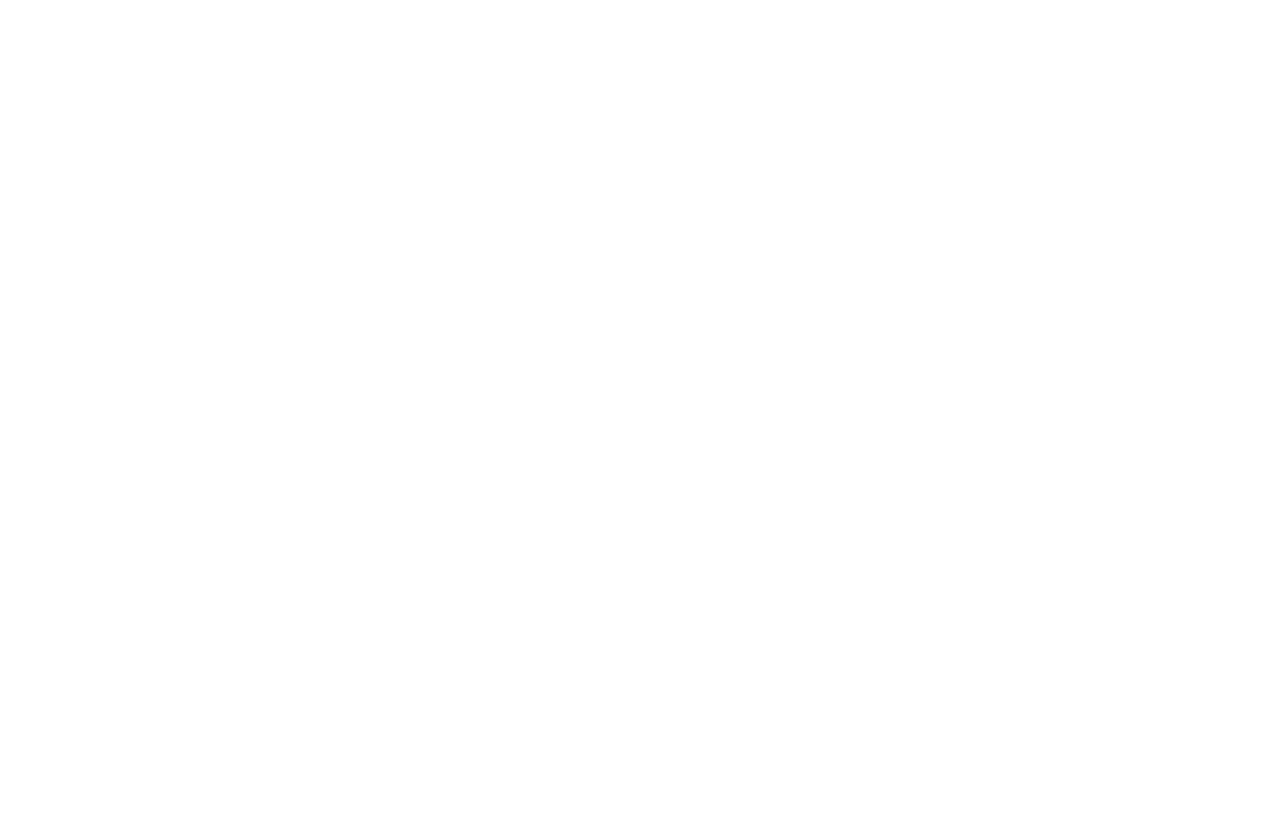
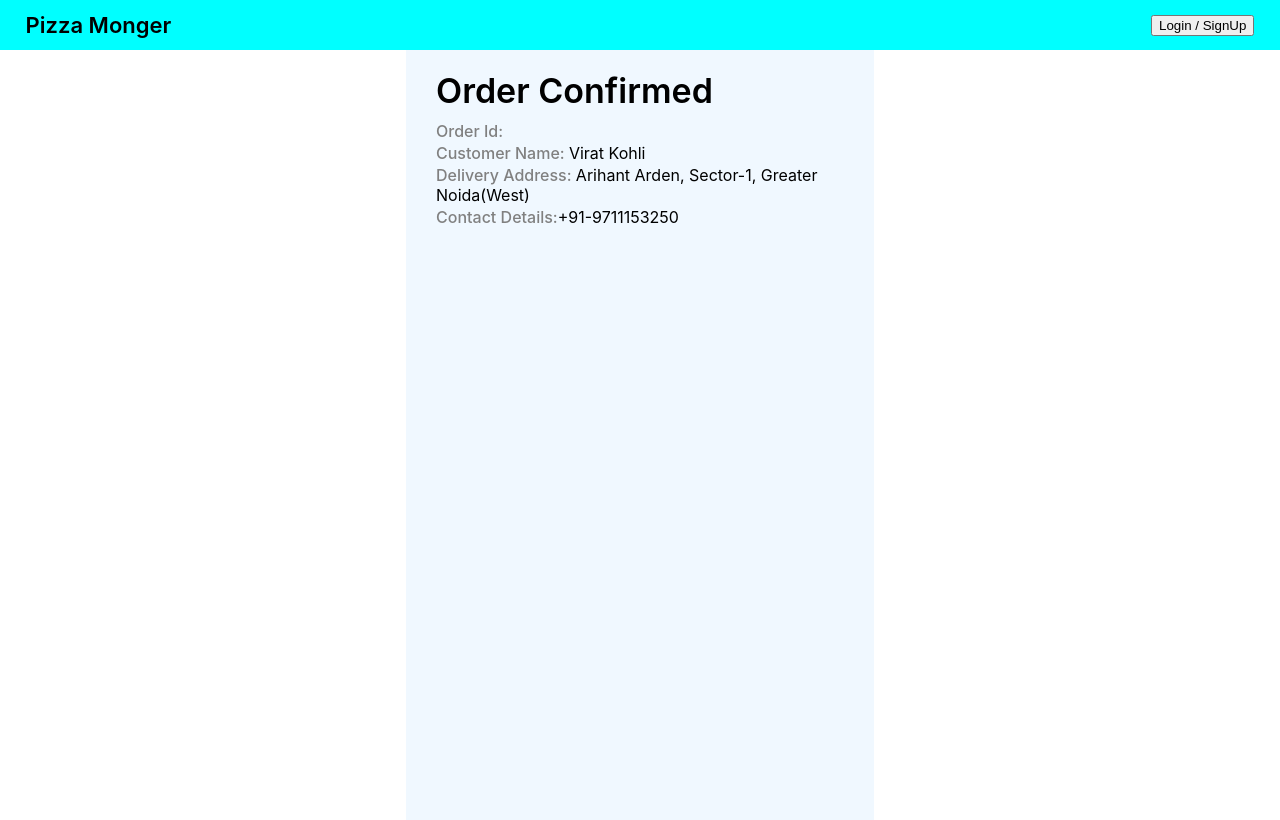
Before and after one commit to ayushgaur03/wisflux-internship-assignment, a React (Create React App) app in the folder Frontend/pizza-app/: page /biller in a window 1280 px wide. Before the commit this address had no page. Built offline with nearby package versions, Linux system fonts and the light colour scheme.

Commit message:
feat: Created frontend for bill order page

```diff
--- a/Frontend/pizza-app/src/App.tsx
+++ b/Frontend/pizza-app/src/App.tsx
@@ -6,6 +6,7 @@
 import Checkout from "./views/checkout/Checkout";
 import Customize from "./views/customize/Customize";
 import Login from "./views/login/Login";
+import Biller from "./views/biller/Biller";
 
 function App() {
   return (
@@ -16,6 +17,7 @@
             <Route path="menu" element={<Menu />} />
             <Route path="checkout" element={<Checkout />} />
             <Route path="customize" element={<Customize />} />
+            <Route path="biller" element={<Biller />} />
             <Route path="login" element={<Login />} />
           </Route>
         </Routes>
--- a/Frontend/pizza-app/src/components/navbar/Navbar.tsx
+++ b/Frontend/pizza-app/src/components/navbar/Navbar.tsx
@@ -9,9 +9,9 @@
   const dispatch = useAppDispatch();
   const isLogin = useAppSelector((state) => state.auth.isLogin);
   const client_name: string = useAppSelector((state) => state.auth.client_name);
-  useEffect(() => {
-    navigate("/menu");
-  }, []);
+  // useEffect(() => {
+  //   navigate("/menu");
+  // }, []);
 
   return (
     <>
--- /dev/null
+++ b/Frontend/pizza-app/src/views/biller/Biller.css
@@ -0,0 +1,42 @@
+.biller-page-container {
+  width: 100%;
+  height: calc(100vh - 50px);
+}
+
+.bill-section-container {
+  width: 35%;
+  margin: 0 auto;
+  padding: 10px 10px;
+  background-color: aliceblue;
+  height: 100%;
+  display: flex;
+  justify-content: center;
+}
+
+.bill-section1 {
+  padding: 10px 20px;
+}
+
+.section-title {
+  margin-bottom: 10px;
+}
+.section-title span {
+  font-size: 34px;
+  font-weight: 600;
+}
+
+.section-data {
+  display: flex;
+  flex-direction: column;
+  justify-content: center;
+}
+
+.bill-data-row {
+  margin-bottom: 2px;
+}
+
+.bill-data-cat {
+  font-size: 16px;
+  font-weight: 500;
+  color: grey;
+}
--- /dev/null
+++ b/Frontend/pizza-app/src/views/biller/Biller.tsx
@@ -0,0 +1,54 @@
+import React from "react";
+import "./Biller.css";
+import { useLocation } from "react-router-dom";
+import { Location } from "history";
+
+interface LocationParams {
+  state: string;
+  //   pathname: string;
+}
+// const temp_data = `[{"cart_id":34,"qty":1,"add_on":{},"menu_item":2,"size":"small","name":"Double Cheese Margherita","category":"veg","price":379,"dscrptn":"A classic delight loaded with extra 100% real mozzarella cheese.","img_loc":"double_cheese_margherita.webp"},{"cart_id":37,"qty":1,"add_on":{},"menu_item":2,"size":"medium","name":"Double Cheese Margherita","category":"veg","price":379,"dscrptn":"A classic delight loaded with extra 100% real mozzarella cheese.","img_loc":"double_cheese_margherita.webp"},{"cart_id":36,"qty":1,"add_on":{},"menu_item":16,"size":"small","name":"Veg Parcel","category":"sides","price":45,"dscrptn":"Snacky bites! Pizza rolls with paneer & creamy harissa sauce","img_loc":"veg_parcel.webp"},{"cart_id":35,"qty":2,"add_on":{},"menu_item":15,"size":"small","name":"Chicken Pepperoni Stuffed Garlic Bread","category":"sides","price":169,"dscrptn":"Freshly Baked Garlic Bread stuffed with Delectable Chicken Pepperoni, Cheese \r\nand sprinkled with Basil Parsley","img_loc":"chicken_pepporoni_bread.webp"}]`;
+
+const Biller = () => {
+  const location = useLocation();
+  //   console.log(location.state);
+  //   const orders = JSON.parse(temp_data);
+  return (
+    <div className="biller-page-container">
+      <div className="bill-section-container">
+        <div className="bill-section1">
+          <div className="section-title">
+            <span>Order Confirmed</span>
+          </div>
+          <div className="section-data">
+            <div className="bill-data-row">
+              <span className="bill-data-cat">Order Id: </span>
+            </div>
+            <div className="bill-data-row">
+              <span className="bill-data-cat">Customer Name: </span>Virat Kohli
+            </div>
+            <div className="bill-data-row">
+              <span className="bill-data-cat">Delivery Address: </span>
+              Arihant Arden, Sector-1, Greater Noida(West)
+            </div>
+            <div className="bill-data-row">
+              <span className="bill-data-cat">Contact Details:</span>
+              +91-9711153250
+            </div>
+          </div>
+        </div>
+        <div className="bill-section2">
+          <div className="order-labels table-structure">
+
+          </div>
+          <div className="order-items table-structure"></div>
+          <div className="order-items table-structure"></div>
+          <div className="order-items table-structure"></div>
+        </div>
+        <div className="bill-section3"></div>
+      </div>
+    </div>
+  );
+};
+
+export default Biller;
--- a/Frontend/pizza-app/src/views/checkout/Checkout.tsx
+++ b/Frontend/pizza-app/src/views/checkout/Checkout.tsx
@@ -20,6 +20,7 @@
 }
 
 const Checkout = () => {
+  const navigation = useNavigate();
   const client_id: string = useAppSelector((state) => state.auth.client_id);
   const client_name: string = useAppSelector((state) => state.auth.client_name);
   const [qty, setQty] = useState<number>(0);
@@ -46,14 +47,14 @@
 
   const placeOrder = () => {
     const REQ_BODY = {
-      ordered_items: {},
+      ordered_items: JSON.stringify(items),
       amount: 1.12 * subTotal + 30,
     };
-    console.log(REQ_BODY);
     axios
       .post(`${ORDERS_URL}`, REQ_BODY, AXIOS_CONFIG)
       .then((result: AxiosResponse) => {
-        console.log(result.data.data);
+        console.log(result.data);
+        navigate("../biller", { state: result.data.data });
       })
       .catch((err: AxiosError) => {
         console.log(err);
```
